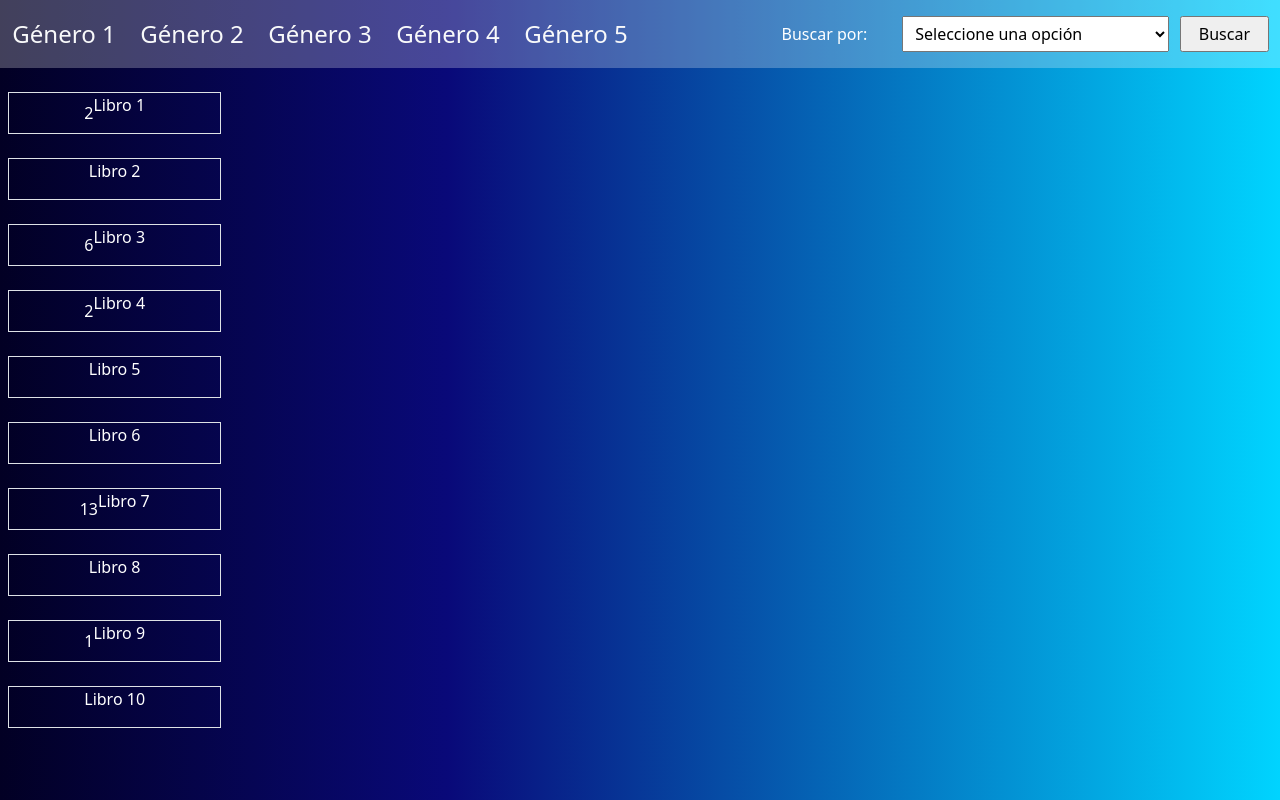
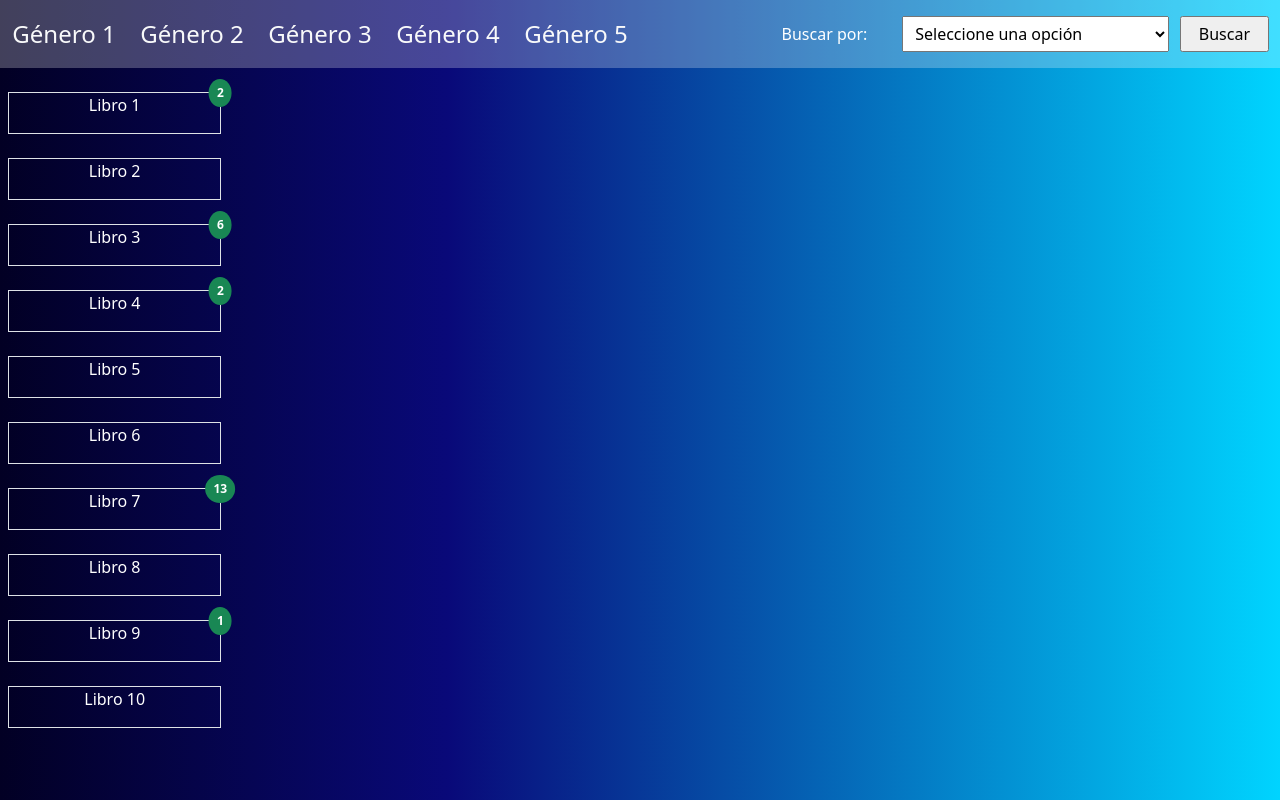
Before and after one commit to MikoVelascoRamirez/examen_practico_vortex, a React (Vite) app in the folder frontend/editorial_chavez_demo_app/: page /catalog in a window 1280 px wide. Built offline with nearby package versions, Linux system fonts and the light colour scheme.

Commit message:
30. styles: creating temporary content into book component

```diff
--- a/frontend/editorial_chavez_demo_app/src/components/Book.jsx
+++ b/frontend/editorial_chavez_demo_app/src/components/Book.jsx
@@ -4,7 +4,7 @@ export default function Book({children, comments}){
   return (
     <div className='border col-2 h-50 my-4 mx-2 d-flex justify-content-center align-items-center text-white position-relative'>
         {
-            comments ?? <small>{comments}</small>
+            !comments || <small className='position-absolute top-0 start-100 translate-middle badge bg-success rounded-circle p-2'>{comments}</small>
         }
         <p>{children}</p>
     </div>
```
